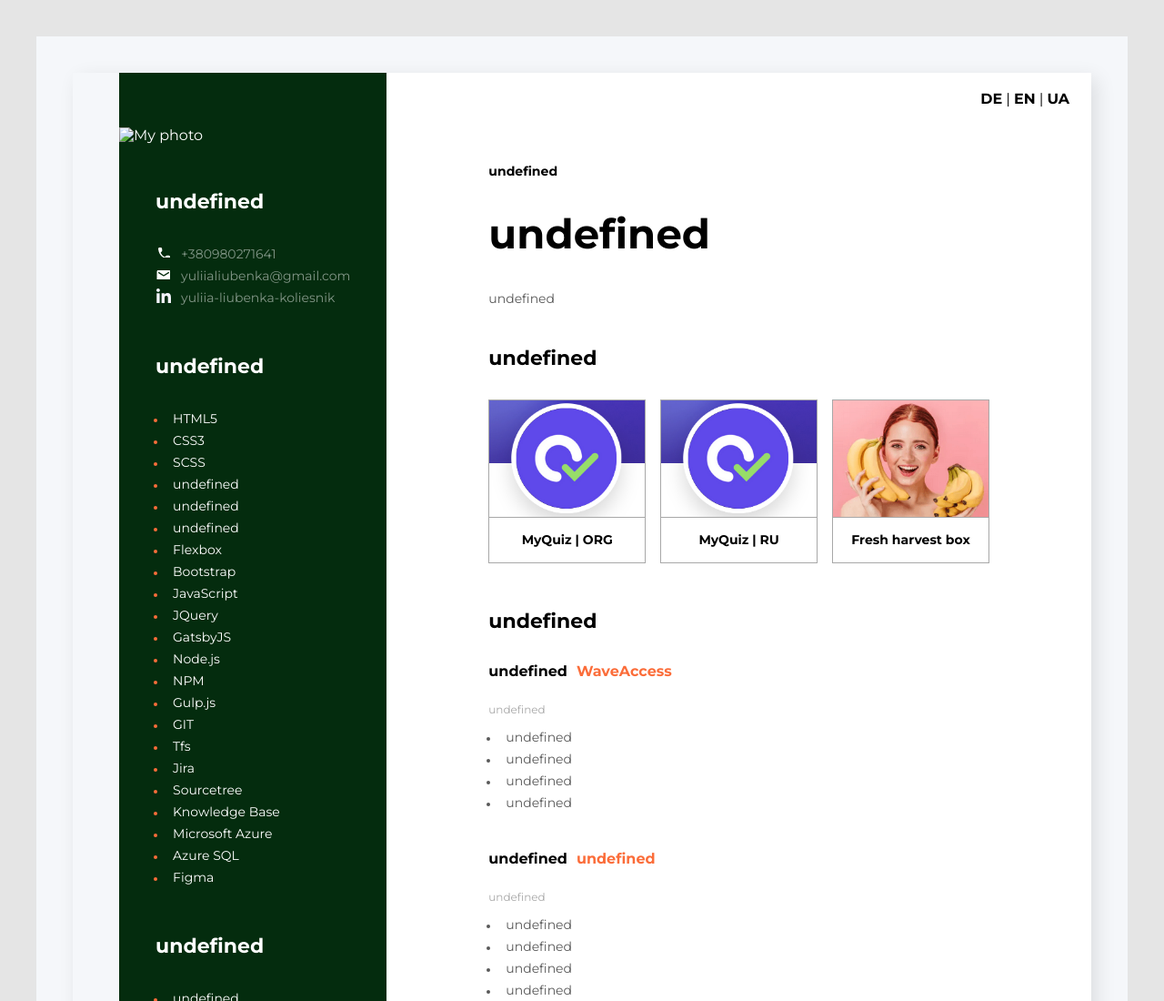
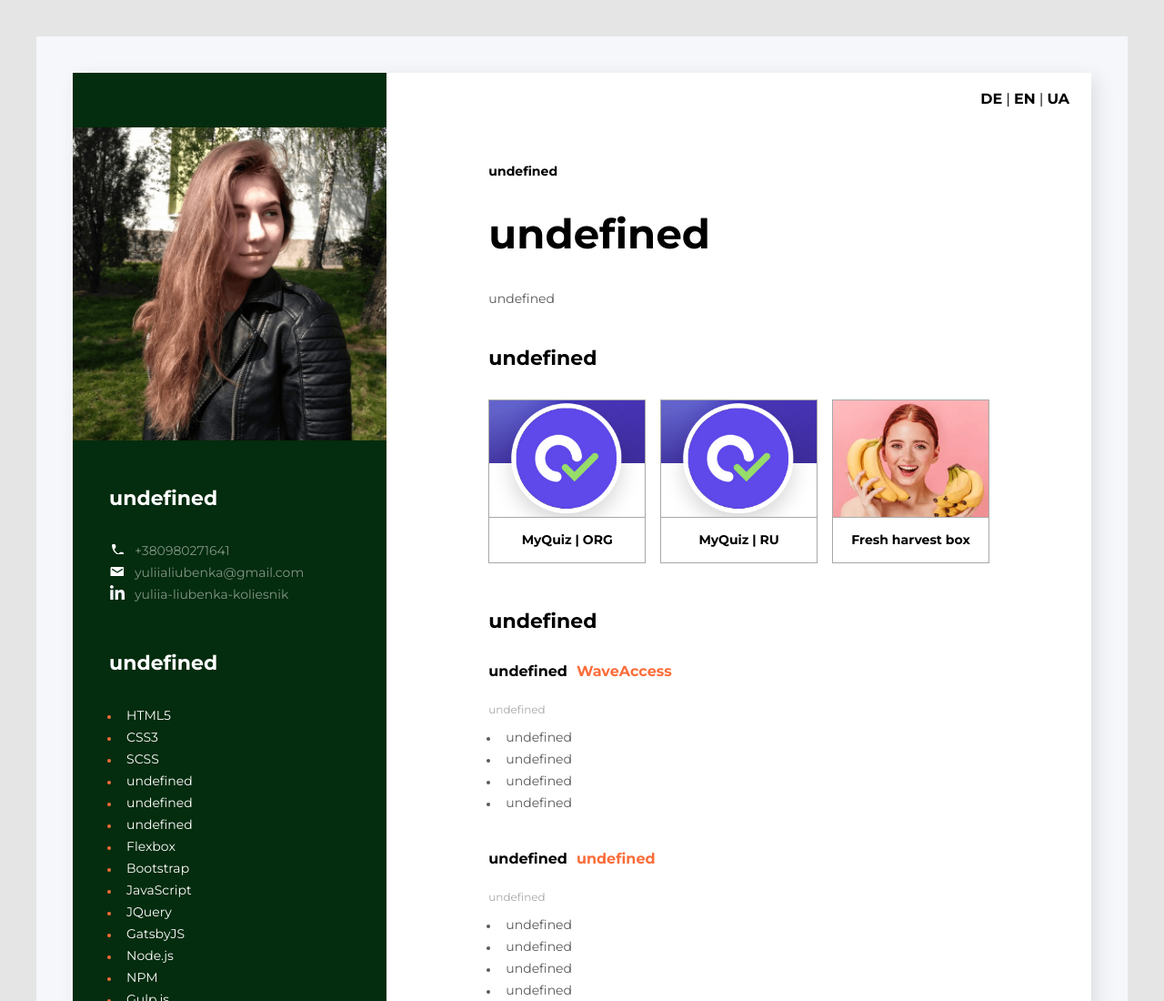
Before and after one commit to yuliialiubenka/yuliia-koliesnik-resume, a plain HTML site: page index.html in a window 1280 px wide. Shown: the top 1100 px of the page at 91% size. Drawn offline with nearby package versions, Linux system fonts and the light colour scheme.

Commit message:
Update index.html

```diff
--- a/index.html
+++ b/index.html
@@ -212,7 +212,7 @@
             </main>
             <!--Sidebar section-->
             <aside class="sidebar-section">
-                <img class="sidebar-photo" src=".img/my_photo.png" alt="My photo">
+                <img class="sidebar-photo" src="./img/my_photo.png" alt="My photo">
                 <div class="sidebar-wrapper">
                     <!-- Contacts section-->
                     <div class="contacts-section">
```
